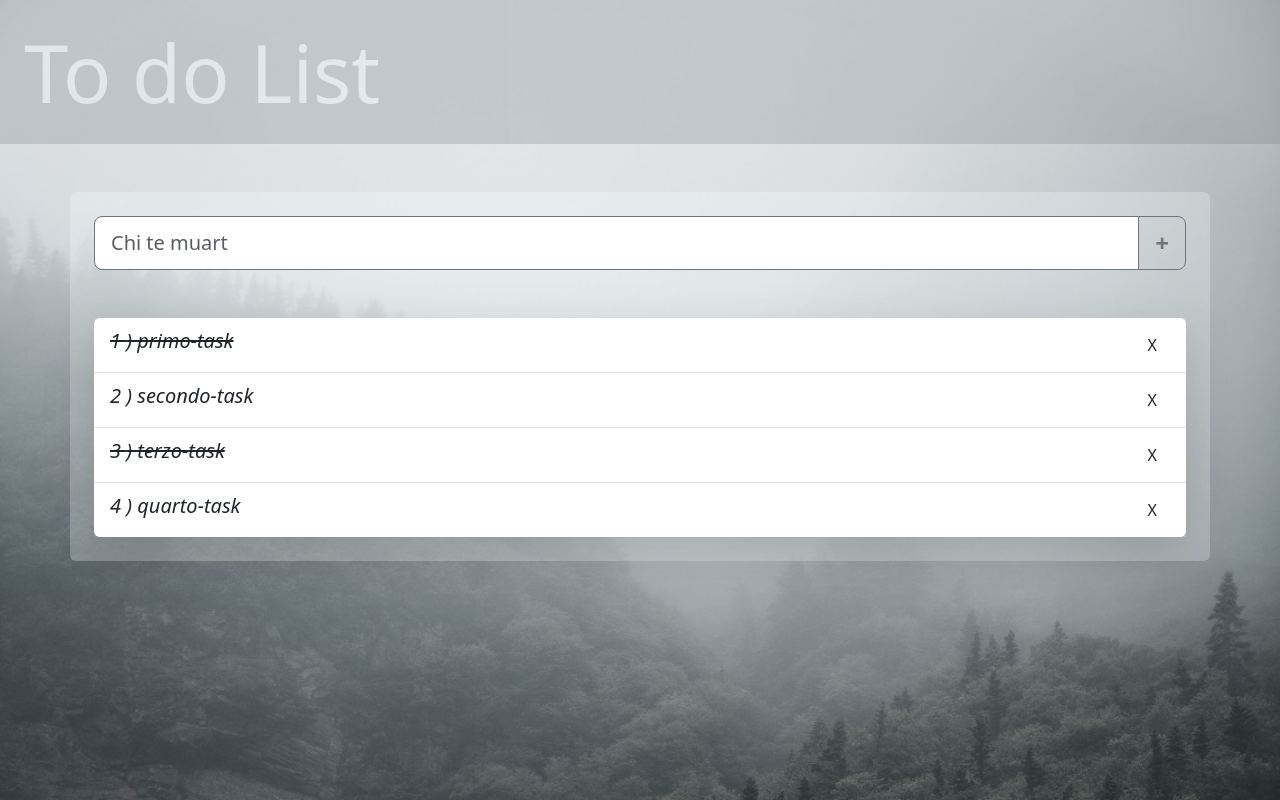
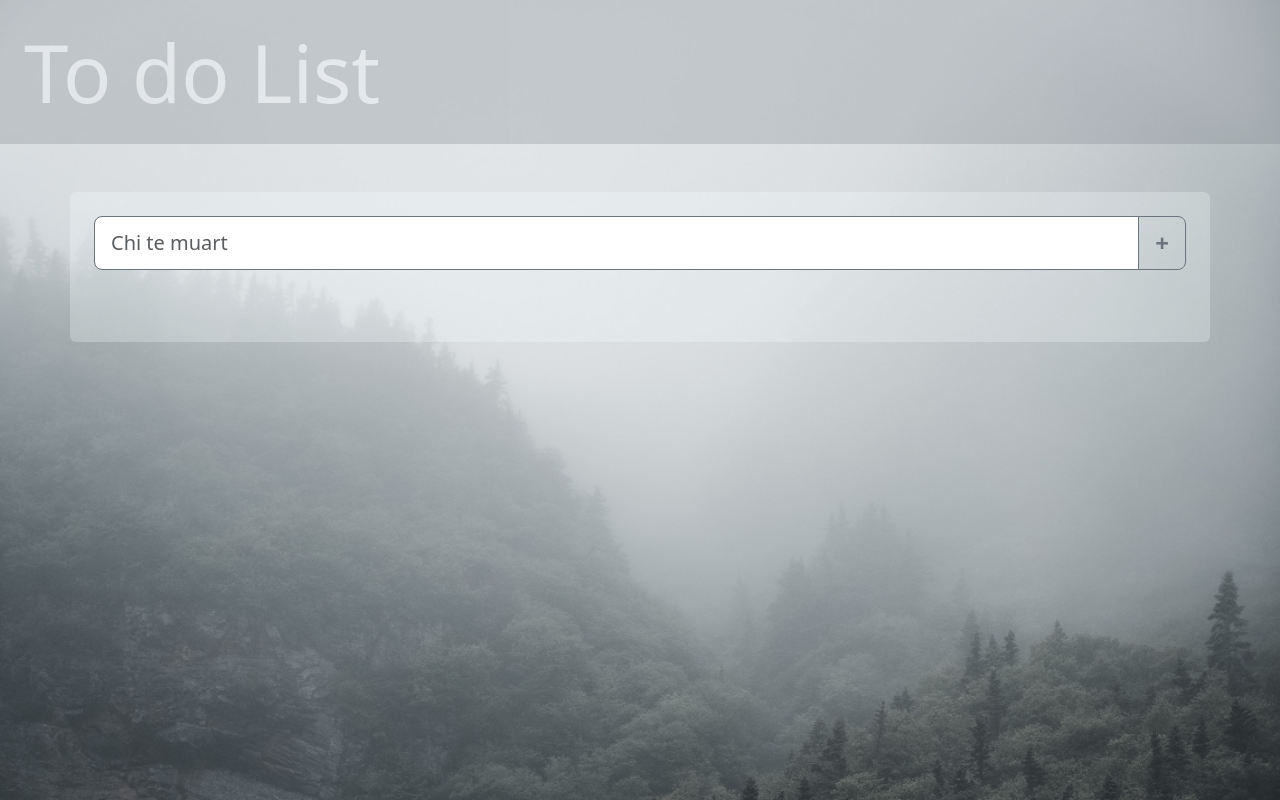
Before and after one commit to AndreaLinza/vue-todolist, a plain HTML site: page index.html in a window 1280 px wide. Drawn offline with nearby package versions, Linux system fonts and the light colour scheme.

Commit message:
need to rework the code

```diff
--- a/index.html
+++ b/index.html
@@ -55,7 +55,7 @@
                                 {{todoItem.id}} <span>)</span> {{todoItem.text}}
                             </span>
                         </div>
-                        <button class="btn my-close-button" @click="cancelItem(todoItem.id)">X</button>
+                        <button class="btn my-close-button" @click="cancelItem(indexItemDelete)">X</button>
                     </li>
                 </ul>
             </div>
--- a/script.js
+++ b/script.js
@@ -1,35 +1,35 @@
 Vue.createApp({
     data() {
         return {
-            //lastIdItem: 0,   Se è vuota la lista
-            lastIdItem:4,
+            lastIdItem: 0,   //Se è vuota la lista
+            //lastIdItem:4,
             newTodoItem: {
                 id: this.lastIdItem,
                 text: "",
                 done: ""
             },
             todoList: [
-                {
-                    id: 1,
-                    text: "primo-task",
-                    done: true
-                },
-                {
-                    id: 2,
-                    text: "secondo-task",
-                    done: false
-                },
-                {
-                    id: 3,
-                    text: "terzo-task",
-                    done: true
-                },
-                {
-                    id: 4,
-                    text: "quarto-task",
-                    done: false
+                // {
+                //     id: 1,
+                //     text: "primo-task",
+                //     done: true
+                // },
+                // {
+                //     id: 2,
+                //     text: "secondo-task",
+                //     done: false
+                // },
+                // {
+                //     id: 3,
+                //     text: "terzo-task",
+                //     done: true
+                // },
+                // {
+                //     id: 4,
+                //     text: "quarto-task",
+                //     done: false
 
-                },
+                // },
 
             ],
 
```
